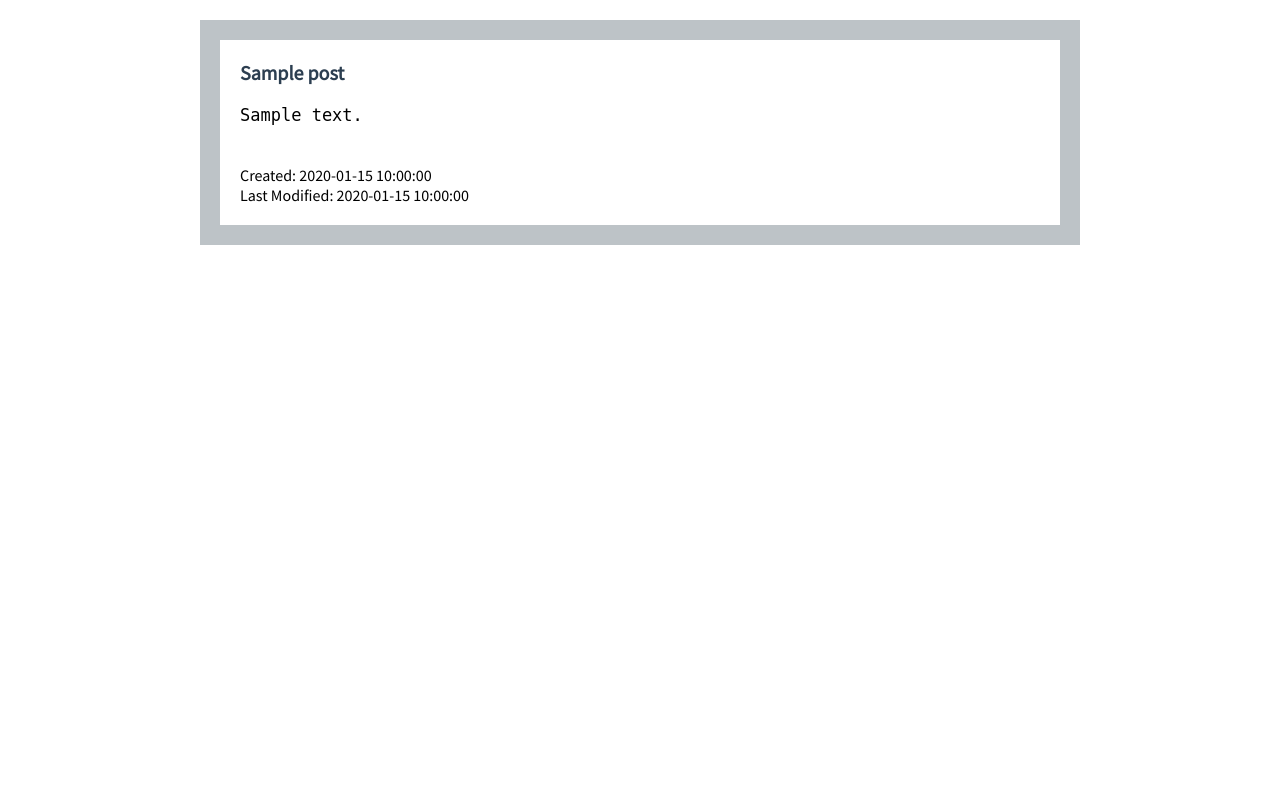
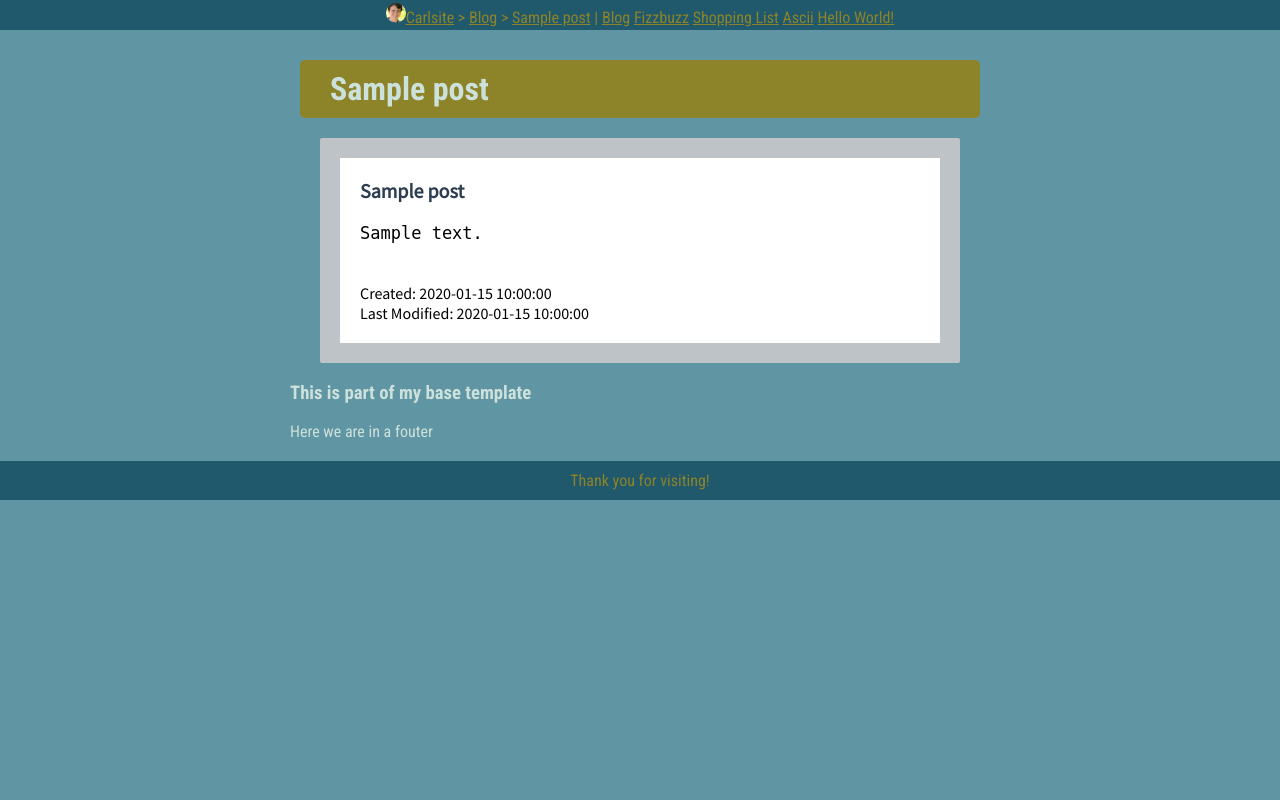
Before and after one commit to carl12/Carlsite, a Python web app: template templates/permalink.html in a window 1280 px wide. Run offline with Jinja, Linux system fonts and the light colour scheme; the template is opened without the code that fills it: most values are stand-ins (such as "Sample title", 1, 10 or a date in 2020).

Commit message:
Add blog pages to base.html template. Update fizz pages

```diff
--- a/blog.py
+++ b/blog.py
@@ -117,8 +117,9 @@ class NewPost(BlogHandler):
 class PostPage(BlogHandler):
     def get(self, post_id):
         p = Post.get_by_id(int(post_id))
+
         if p:
-            self.render("permalink.html", post = p)
+            self.render("permalink.html", post = p, id = post_id)
         else:
             self.error(404)
 
--- a/stylesheets/blog.css
+++ b/stylesheets/blog.css
@@ -1,4 +1,4 @@
-body {
+.blogContent {
   width: 80%;
   max-width: 800px;
   background-color: white;
@@ -6,7 +6,10 @@ body {
   margin: 0 auto;
   margin-top: 20px;
   padding: 20px;
-  font-family: "Source sans pro"
+  font-family: "Source sans pro";
+  color: black;
+  border-radius: 2px
+
 
 }
 
--- a/stylesheets/style.css
+++ b/stylesheets/style.css
@@ -27,9 +27,10 @@
 	padding-bottom: 20px;
 
 }
-h1 {
+.mainHead {
 	background-color: #8D8329;
 	padding: 10px;
+	padding-left: 30px;
 	border-radius: 5px;
 	margin: 10px;
 
@@ -97,7 +98,7 @@ a {
 .line {
 }
 
-form {
+.asciiForm {
 	/*width: 300px;*/
 	margin: 0px;
 	float: left;
--- a/templates/asciiHome.html
+++ b/templates/asciiHome.html
@@ -13,7 +13,7 @@ AsciiChan!
 {% endblock %}
 
 {% block content %}
-    <form method="post">
+    <form class="asciiForm" method="post">
       <label>
         <div> title </div>
         <input type="text" name="title" value="{{title}}"/>
--- a/templates/base.html
+++ b/templates/base.html
@@ -4,6 +4,7 @@
   	<title> {% block title %}{% endblock %}</title>
   	<link rel="stylesheet" type="text/css" href="/stylesheets/style.css"/>
     <link href="https://fonts.googleapis.com/css?family=Roboto+Condensed:400,700" rel="stylesheet">
+    {% block style %}{% endblock %}
   </head>
   <body>
   	<div class="topbar">
@@ -17,7 +18,7 @@
       <a class="toptext2" href="/helloworld">Hello World!</a>
   	</div>
   	<div class="content">
-    <h1 class="fizzHead">{% block heading%}{% endblock %}</h1>
+    <h1 class="mainHead">{% block heading%}{% endblock %}</h1>
     {% block content %}
     {% endblock %}
     <h3> This is part of my base template </h3>
--- a/templates/fizzbuzz.html
+++ b/templates/fizzbuzz.html
@@ -8,8 +8,8 @@ fizzBuzz
 
 
 {% block route %}
- - <a href="/fizzbuzz"> fizzPrompt</a>
- - <a href="/fizzbuzz?n={{n}}">fizzbuzz</a>
+ > <a href="/fizzbuzz"> fizzPrompt</a>
+ > <a href="/fizzbuzz?n={{n}}">fizzbuzz</a>
 {% endblock %}
 
 {% block content %}
--- a/templates/permalink.html
+++ b/templates/permalink.html
@@ -1,14 +1,27 @@
 <!-- TODO: make sure that posts wrap so they don't escape the box! -->
-<!DOCTYPE html>
-<html>
-  <head>
-    <meta charset="utf-8">
-    <title>You found a blog!</title>
-    <link href="https://fonts.googleapis.com/css?family=Source+Sans+Pro" rel="stylesheet">
+
+  {% extends 'base.html' %}
+
+  {% block title %}
+  Blog Signup
+  {% endblock %}
+
+  {% block style %}
+      <link href="https://fonts.googleapis.com/css?family=Source+Sans+Pro" rel="stylesheet">
     <link rel="stylesheet" type="text/css" href="/stylesheets/blog.css"/>
-  </head>
-  <body>
+  {% endblock %}
 
+  {% block route%}
+  > <a href="/blog">Blog</a>
+  > <a href="/blog/{{id}}">{{post.title}}</a>
+  {%endblock%}
+
+  {%block heading %}
+ {{post.title}}
+  {%endblock%}
+
+  {%block content%}
+  <div class="blogContent">
     <div class="post">
       <div class="post-title">
         {{post.title}}
@@ -20,6 +33,5 @@
     <br>
     Created: {{post.created}} <br />
     Last Modified: {{post.last_modified}}
-
-  </body>
-</html>
+  </div>
+  {%endblock%}
```
Also changed, not shown: templates/fizzPrompt.html (+4 -4 lines), templates/frontBlog.html (+14 -12 lines), templates/login-form.html (+17 -10 lines), templates/signup.html (+17 -11 lines), images/headshotsquare.jpg.
